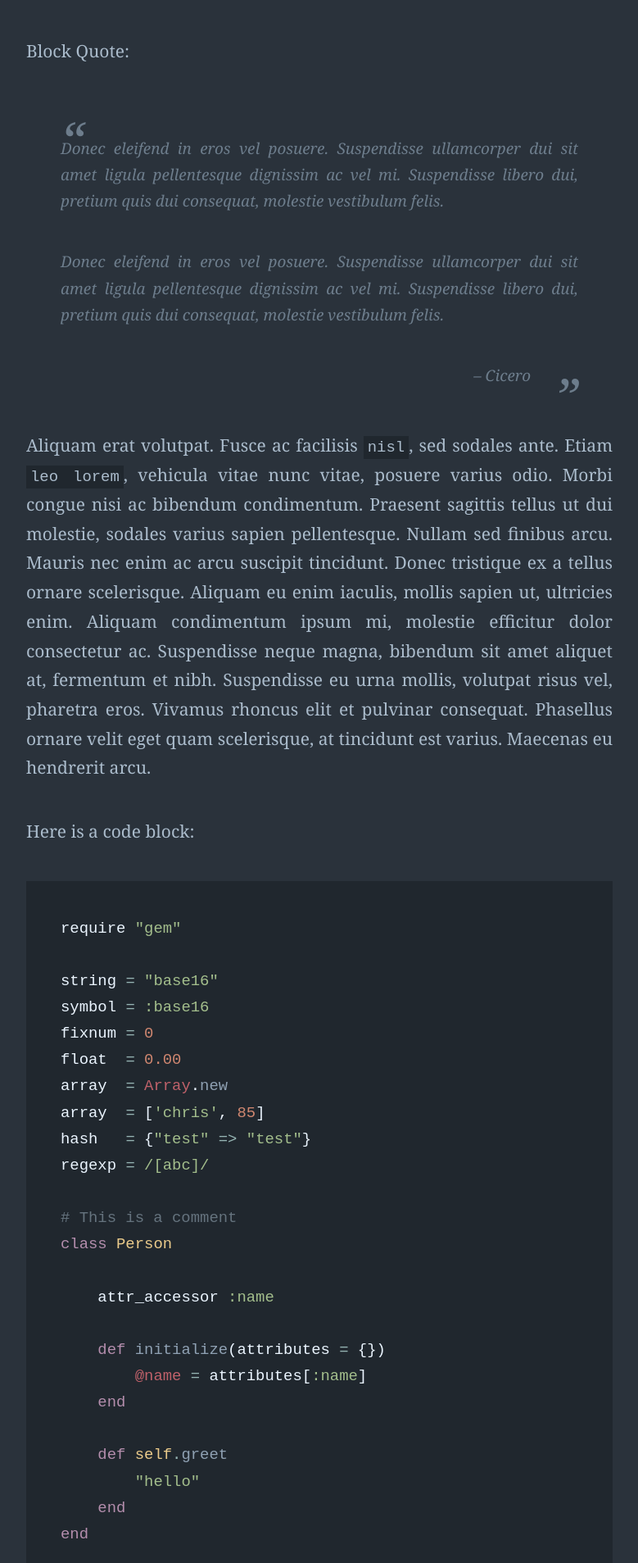
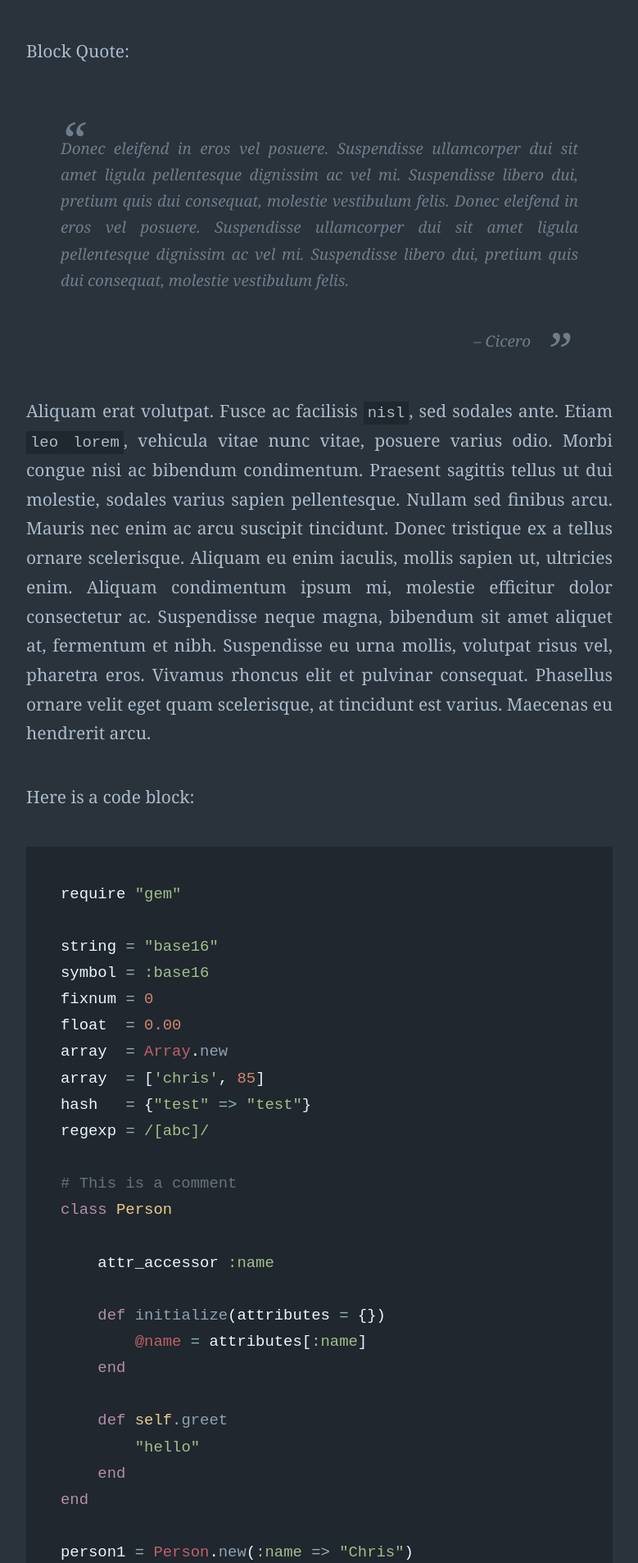
Before and after one commit to zachfedor/zachfedor.github.io, a Jekyll site: the page built from _posts/2016-01-07-post-that-has-everything.md, in a window 1280 px wide. Shown: the part 2955-4862 px from the top of the page at 82% size, without its empty margins (250-1029 px from the left). Built offline with Jekyll 4.4.1, drawn with Linux system fonts in a browser that asks for light colours; some web fonts are replaced.

Commit message:
tweaked blockquote styles

```diff
--- a/_posts/2016-01-07-post-that-has-everything.md
+++ b/_posts/2016-01-07-post-that-has-everything.md
@@ -45,16 +45,10 @@ Lorem ipsum dolor sit amet, consectetur adipiscing elit. Integer ut commodo turp
 
 Block Quote:
 
-> Donec eleifend in eros vel posuere. Suspendisse ullamcorper dui sit amet
-> ligula pellentesque dignissim ac vel mi. Suspendisse libero dui, pretium
-> quis dui consequat, molestie vestibulum felis.
->
-> Donec eleifend in eros vel posuere. Suspendisse ullamcorper dui sit amet
-> ligula pellentesque dignissim ac vel mi. Suspendisse libero dui, pretium
-> quis dui consequat, molestie vestibulum felis.
+> Donec eleifend in eros vel posuere. Suspendisse ullamcorper dui sit amet ligula pellentesque dignissim ac vel mi. Suspendisse libero dui, pretium quis dui consequat, molestie vestibulum felis.
+> Donec eleifend in eros vel posuere. Suspendisse ullamcorper dui sit amet ligula pellentesque dignissim ac vel mi. Suspendisse libero dui, pretium quis dui consequat, molestie vestibulum felis.
 >
 > <span>-- <cite>Cicero</cite></span>
-
 
 Aliquam erat volutpat. Fusce ac facilisis `nisl`, sed sodales ante. Etiam `leo lorem`, vehicula vitae nunc vitae, posuere varius odio. Morbi congue nisi ac bibendum condimentum. Praesent sagittis tellus ut dui molestie, sodales varius sapien pellentesque. Nullam sed finibus arcu. Mauris nec enim ac arcu suscipit tincidunt. Donec tristique ex a tellus ornare scelerisque. Aliquam eu enim iaculis, mollis sapien ut, ultricies enim. Aliquam condimentum ipsum mi, molestie efficitur dolor consectetur ac. Suspendisse neque magna, bibendum sit amet aliquet at, fermentum et nibh. Suspendisse eu urna mollis, volutpat risus vel, pharetra eros. Vivamus rhoncus elit et pulvinar consequat. Phasellus ornare velit eget quam scelerisque, at tincidunt est varius. Maecenas eu hendrerit arcu.
 
--- a/_sass/_base.scss
+++ b/_sass/_base.scss
@@ -189,8 +189,8 @@ blockquote {
     }
     &:after {
         content: "”";
-        bottom: -4px;
-        right: $spacing-unit;
+        bottom: 10px;
+        right: $spacing-unit + 0.5rem;
     }
 }
 
```
